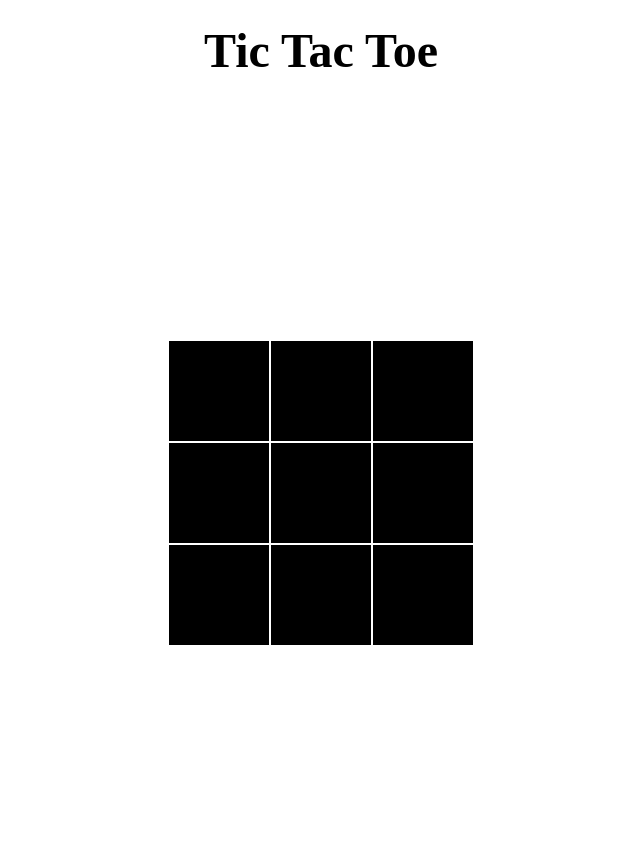
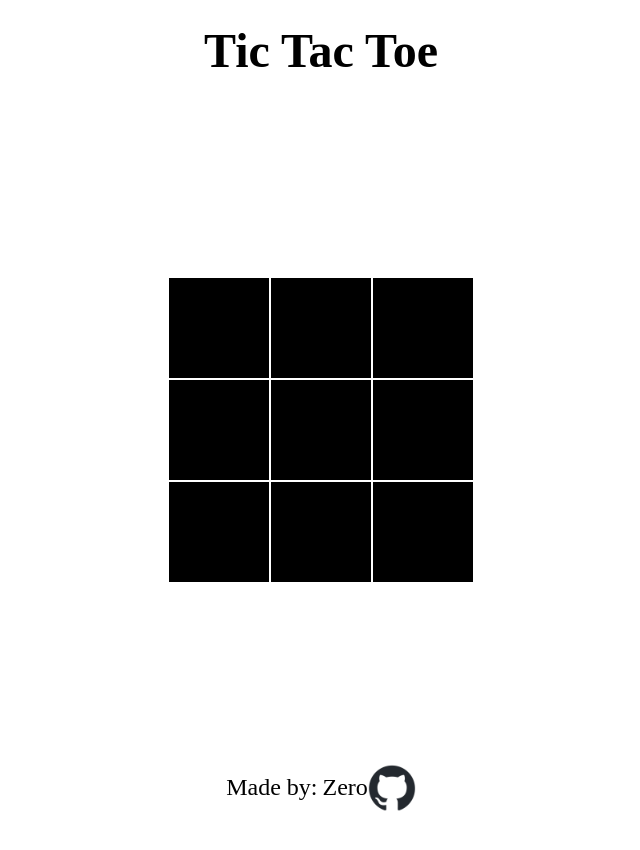
Before and after one commit to Zero2371/TicTacToe, a plain HTML site: page index.html in a window 1280 px wide. Shown: the whole page, without its empty margins (319-959 px from the left). After the commit the page ends 825 px from the top, so only its background shows below. Drawn offline with Linux system fonts and the light colour scheme.

Commit message:
adjustments to footer

```diff
--- a/index.html
+++ b/index.html
@@ -24,5 +24,11 @@
             <div data-winnning-message-text></div>
             <button id='reset-button'>Restart?</button>
         </div>
+        <footer>
+            <p>Made by: </p>
+            <a href="https://github.com/Zero2371">Zero</a>
+            <img class="github" src="images/github-mark.png">
+
+        </footer>
 </body>
 </html>
--- a/style.css
+++ b/style.css
@@ -12,12 +12,12 @@ body{
     display: grid;
     justify-content: center;
     text-align: center;
-    height: 100vh;
+    height: 90vh;
 }
 
 
 .title{
-    margin: 15px 0;
+    margin-top: 15px;
     font-size: 3rem;
 }
 
@@ -25,8 +25,8 @@ body{
 
 .container{
     border: none;
-    width: 100vh;
-    height: 100vh;
+    width: 80vh;
+    height: 80vh;
     display: grid;
     grid-template-columns: repeat(3, auto);
     justify-content: center;
@@ -160,3 +160,30 @@ background-color: red;
 .gameFinished.show{
     display: flex;
 }
+
+/* footer */
+
+
+footer{
+    font-size: 1.5rem;
+    margin-bottom: 30px;
+    display: flex;
+    text-align: center;
+    justify-content: center;
+}
+a{
+    color: black;
+    text-decoration: none;
+    align-items: center;
+    display: flex;
+    margin-left: 5px;
+}
+
+footer a:hover{
+    color: aqua;
+}
+.github{
+    width: 3rem;
+    height: 3rem;
+    margin: auto 0;
+}
```
Also changed, not shown: images/github-mark.png (added).
